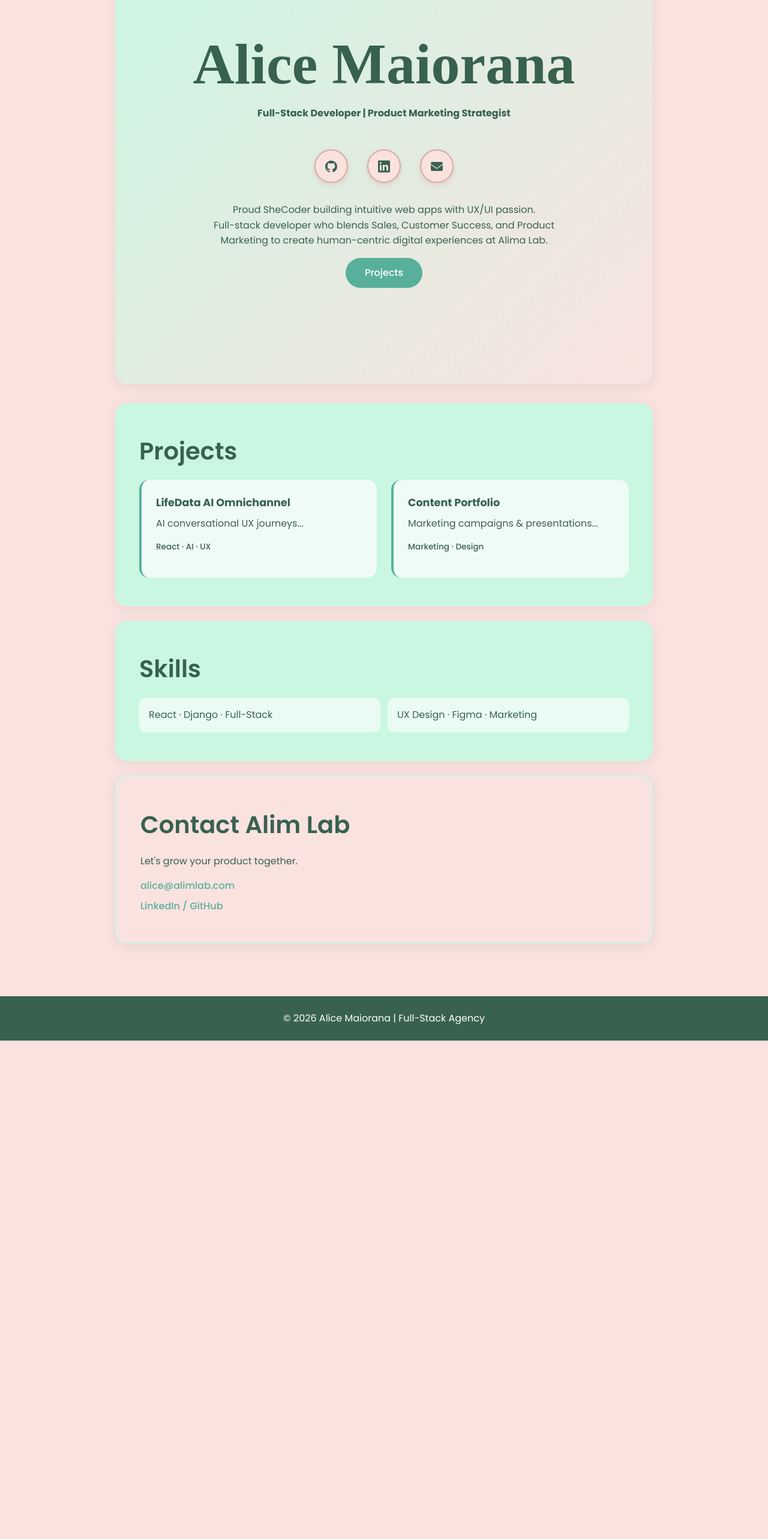
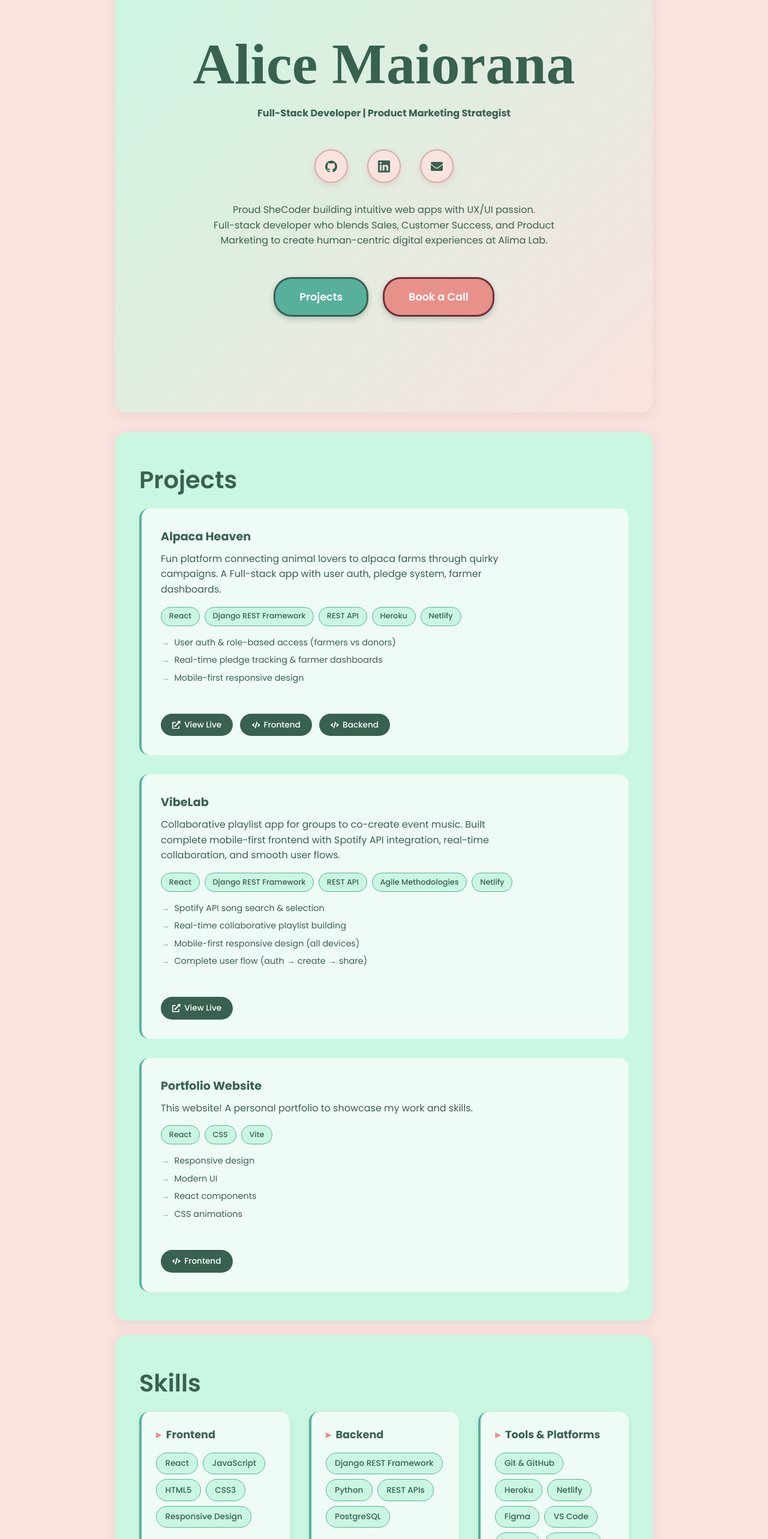
Before and after one commit to alism3/AlimaLab, a React (Vite) app: page / in a window 1280 px wide. Shown: the part 234-2800 px from the top of the page at 60% size. Before the commit the page ends 1969 px from the top, so only its background shows below. Built offline with nearby package versions, Linux system fonts and the light colour scheme; a web font is replaced by a local one.

Commit message:
Portfolio

```diff
--- a/package.json
+++ b/package.json
@@ -11,6 +11,7 @@
   },
   "dependencies": {
     "react": "^19.2.0",
+    "react-calendly": "^4.4.0",
     "react-dom": "^19.2.0",
     "react-icons": "^5.5.0",
     "react-router-dom": "^7.12.0"
--- a/src/pages/HomePage.css
+++ b/src/pages/HomePage.css
@@ -14,21 +14,13 @@ main {
 /* Name Title - League Script Font */
 .name-title {
   font-family: 'League Script', cursive;
-  font-size: clamp(4rem, 10vw, 6rem) !important; /* Override .section h1 */
+  font-size: clamp(4rem, 10vw, 6rem) !important;
   font-weight: 400;
-  color: var(--green-dark); /* Pink from your palette */
+  color: var(--green-dark);
   line-height: 1.1;
 }
 
 /* Social Icons */
-.social-icons {
-  display: flex;
-  justify-content: center;
-  gap: 2rem;
-  margin: 2rem 0;
-  width: 100%;
-}
-
 .social-icons {
   display: flex;
   justify-content: center;
@@ -54,12 +46,6 @@ main {
   cursor: pointer;
 }
 
-
-/* Tagline - Bold */
-.tagline {
-  font-weight: 700;
-}
-
 .social-icons a:hover {
   color: var(--text-light);
   background: var(--rose-bright);
@@ -68,7 +54,82 @@ main {
   box-shadow: 0 8px 20px rgba(232, 145, 138, 0.4);
 }
 
-/* 2. Sections */
+/* Tagline - Bold */
+.tagline {
+  font-weight: 700;
+}
+
+/* Hero Buttons */
+.hero-buttons {
+  display: flex;
+  flex-direction: column;
+  align-items: center;
+  gap: 1rem;
+  margin-top: 2rem;
+  width: 100%;
+  padding: 0 1rem;
+}
+
+.hero-buttons .btn-primary,
+.hero-buttons .btn-secondary {
+  width: 100%;
+  max-width: 280px;
+  text-align: center;
+  padding: 1rem 1.5rem;
+  border-radius: 30px;
+  font-weight: 600;
+  text-decoration: none;
+  transition: all 0.3s ease;
+  display: flex;
+  justify-content: center;
+  align-items: center;
+  font-size: 1rem;
+  cursor: pointer;
+  box-shadow: 0 4px 10px rgba(56, 97, 80, 0.3);
+}
+
+.hero-buttons .btn-primary {
+  background: var(--green-mid);
+  color: var(--text-light);
+  border: 3px solid var(--green-dark);
+}
+
+.hero-buttons .btn-primary:hover {
+  background: var(--green-dark);
+  border-color: var(--green-dark);
+  transform: translateY(-5px) scale(1.05);
+  box-shadow: 0 8px 20px rgba(56, 97, 80, 0.4);
+}
+
+.hero-buttons .btn-secondary {
+  background: var(--rose-bright);
+  color: white;
+  border: 3px solid var(--burgundy);
+}
+
+.hero-buttons .btn-secondary:hover {
+  background: var(--burgundy);
+  border-color: var(--burgundy);
+  transform: translateY(-5px) scale(1.05);
+  box-shadow: 0 8px 20px rgba(114, 47, 55, 0.5);
+}
+
+/* Footer Link */
+.footer-link {
+  color: var(--rose-light);
+  text-decoration: none;
+  font-size: 0.9rem;
+  margin-top: 0.5rem;
+  display: inline-block;
+}
+
+.footer-link:hover {
+  text-decoration: underline;
+}
+
+/* ================================
+   SECTIONS
+   ================================ */
 .section {
   padding: 2rem 1.5rem;
   margin-bottom: 1.5rem;
@@ -82,7 +143,7 @@ main {
   padding: 6rem 3rem;
   margin-bottom: 2rem;
   display: flex;
-  justify-content: center ;
+  justify-content: center;
   align-items: center;
 }
 
@@ -119,41 +180,173 @@ main {
 
 /* 3. Projects Grid */
 .project-grid {
-  display: grid;
-  gap: 1rem;
-  grid-template-columns: 1fr;
+  display: flex;
+  flex-direction: column;
+  gap: 2rem;
 }
 
 .project-card {
-  padding: 1.5rem;
+  padding: 2rem;
   background: rgba(255, 255, 255, 0.7);
   border-radius: 16px;
   border-left: 4px solid var(--green-mid);
+  transition: all 0.3s ease;
+  display: flex;
+  flex-direction: column;
+  width: 100%;
+  min-height: 350px;
+}
+
+.project-card:hover {
+  transform: translateY(-5px);
+  box-shadow: 0 8px 25px rgba(56, 97, 80, 0.15);
 }
 
 .project-card h3 {
   margin-bottom: 0.5rem;
-  font-size: 1.1rem;
+  font-size: 1.2rem;
+  color: var(--green-dark);
 }
 
+.project-card > p {
+  margin-bottom: 1rem;
+  color: var(--text-main);
+}
+
+/* Project Links */
+.project-links {
+  display: flex;
+  flex-direction: column;
+  gap: 0.5rem;
+  margin-top: auto;
+  padding-top: 1rem;
+  width: 100%;
+}
+
+.project-link {
+  display: inline-flex;
+  align-items: center;
+  justify-content: center;
+  gap: 0.4rem;
+  padding: 0.6rem 1rem;
+  background: var(--green-dark);
+  color: white;
+  text-decoration: none;
+  border-radius: 20px;
+  font-size: 0.85rem;
+  font-weight: 500;
+  transition: all 0.3s ease;
+  width: 100%;
+  text-align: center;
+}
+
+.project-link:hover {
+  background: var(--green-mid);
+  transform: translateY(-2px);
+  box-shadow: 0 4px 12px rgba(56, 97, 80, 0.3);
+}
+
+/* Project Features List - Arrow bullets */
+.project-features {
+  list-style: none;
+  display: flex;
+  flex-direction: column;
+  gap: 0.4rem;
+  margin-bottom: 2rem;
+  padding-left: 0;
+  flex-grow: 1;
+}
+
+.project-features li {
+  display: flex;
+  align-items: flex-start;
+  gap: 0.5rem;
+  font-size: 0.9rem;
+  color: var(--text-main);
+}
+
+.project-features li::before {
+  content: '→';
+  color: var(--green-mid);
+  font-weight: 600;
+}
+
+/* Project Tags - Green pills */
 .project-tags {
+  display: flex;
+  flex-wrap: wrap;
+  gap: 0.5rem;
+  margin-bottom: 1rem;
+}
+
+.project-tags span {
+  background: var(--green-light);
+  padding: 0.3rem 0.8rem;
+  border-radius: 20px;
+  font-size: 0.8rem;
+  color: var(--green-dark);
+  font-weight: 500;
+  border: 1px solid var(--green-mid);
+}
+
+/* 4. Skills Section */
+.skills-container {
+  display: flex;
+  flex-direction: column;
+  gap: 1.5rem;
+}
+
+.skill-category {
+  background: rgba(255, 255, 255, 0.7);
+  border-radius: 16px;
+  padding: 1.5rem;
+  border-left: 4px solid var(--green-mid);
+  box-shadow: 0 4px 10px rgba(56, 97, 80, 0.1);
+  transition: all 0.3s ease;
+}
+
+.skill-category:hover {
+  transform: translateY(-3px);
+  box-shadow: 0 6px 15px rgba(56, 97, 80, 0.15);
+}
+
+.skill-category h3 {
+  color: var(--green-dark);
+  font-size: 1.1rem;
+  margin-bottom: 1rem;
+  display: flex;
+  align-items: center;
+  gap: 0.5rem;
+}
+
+.skill-category h3::before {
+  content: '▸';
+  color: var(--rose-bright);
+}
+
+.skill-list {
+  list-style: none;
+  display: flex;
+  flex-wrap: wrap;
+  gap: 0.5rem;
+  padding: 0;
+}
+
+.skill-list li {
+  background: var(--green-light);
+  padding: 0.4rem 0.9rem;
+  border-radius: 20px;
   font-size: 0.85rem;
   color: var(--green-dark);
   font-weight: 500;
-  margin-top: 0.5rem;
+  border: 1px solid var(--green-mid);
+  transition: all 0.3s ease;
 }
 
-/* 4. Skills Grid */
-.skills-grid {
-  list-style: none;
-  display: grid;
-  gap: 0.75rem;
-}
-
-.skills-grid li {
-  background: rgba(255, 255, 255, 0.6);
-  padding: 1rem;
-  border-radius: 12px;
+.skill-list li:hover {
+  background: var(--green-mid);
+  color: white;
+  transform: scale(1.05);
 }
 
 /* 5. Contact Links */
@@ -182,6 +375,9 @@ main {
   color: var(--text-light);
 }
 
+/* ================================
+   LARGE PHONES (480px+)
+   ================================ */
 @media (min-width: 480px) {
   main {
     padding: 6rem 1.5rem 3rem;
@@ -192,7 +388,7 @@ main {
   }
 
   .about {
-    padding: 6rem 3rem; /* Keep about section padding! */
+    padding: 6rem 3rem;
   }
 
   .section h1,
@@ -214,7 +410,7 @@ main {
   }
 
   .about {
-    padding: 8rem 3rem; /* Even bigger on tablets! */
+    padding: 8rem 3rem;
   }
 
   .section h1,
@@ -222,13 +418,47 @@ main {
     font-size: 2rem;
   }
 
+  /* Keep cards stacked vertically */
   .project-grid {
-    grid-template-columns: repeat(2, 1fr);
-    gap: 1.5rem;
+    gap: 2rem;
   }
 
-  .skills-grid {
-    grid-template-columns: repeat(2, 1fr);
+  /* Horizontal buttons on tablet+ */
+  .hero-buttons {
+    flex-direction: row;
+    justify-content: center;
+    padding: 0;
+  }
+
+  .hero-buttons .btn-primary,
+  .hero-buttons .btn-secondary {
+    width: auto;
+    max-width: none;
+    padding: 0.75rem 2rem;
+  }
+
+  /* Project links horizontal on tablet+ */
+  .project-links {
+    flex-direction: row;
+    flex-wrap: nowrap;
+    justify-content: flex-start;
+    gap: 0.75rem;
+  }
+
+  .project-link {
+    width: auto;
+    padding: 0.5rem 1.2rem;
+    white-space: nowrap;
+  }
+
+  /* Skills horizontal on tablet+ */
+  .skills-container {
+    flex-direction: row;
+    justify-content: space-between;
+  }
+
+  .skill-category {
+    flex: 1;
   }
 }
 
@@ -241,7 +471,7 @@ main {
   }
 
   .about {
-    padding: 10rem 4rem; /* Big hero space on desktop! */
+    padding: 10rem 4rem;
   }
 
   .section h1,
@@ -252,4 +482,19 @@ main {
   .content-wrapper {
     max-width: 700px;
   }
+
+  .hero-buttons {
+    gap: 1.5rem;
+  }
+
+  .hero-buttons .btn-primary,
+  .hero-buttons .btn-secondary {
+    padding: 1rem 2.5rem;
+    font-size: 1.1rem;
+  }
+
+  /* More space between skill categories */
+  .skills-container {
+    gap: 2rem;
+  }
 }
--- a/src/pages/HomePage.jsx
+++ b/src/pages/HomePage.jsx
@@ -1,8 +1,6 @@
 import './HomePage.css';
 import { SiGithub, SiLinkedin } from 'react-icons/si';
-import { FaEnvelope } from 'react-icons/fa';
-
-
+import { FaEnvelope, FaExternalLinkAlt, FaCode } from 'react-icons/fa';
 
 function HomePage() {
     console.log("HomePage is rendering!");
@@ -14,8 +12,43 @@ function HomePage() {
   };
 
   const projects = [
-    { title: 'LifeData AI Omnichannel', desc: 'AI conversational UX journeys...', tags: ['React', 'AI', 'UX'] },
-    { title: 'Content Portfolio', desc: 'Marketing campaigns & presentations...', tags: ['Marketing', 'Design'] },
+  {
+    title: 'Alpaca Heaven',
+    desc: "Fun platform connecting animal lovers to alpaca farms through quirky campaigns. A Full-stack app with user auth, pledge system, farmer dashboards.",
+
+    features: [
+      'User auth & role-based access (farmers vs donors)',
+      'Real-time pledge tracking & farmer dashboards',
+      'Mobile-first responsive design'
+    ],
+    tags: ['React', 'Django REST Framework', 'REST API', 'Heroku', 'Netlify'],
+    liveUrl: 'https://alpacaheaven.netlify.app/',
+    frontendRepo: 'https://github.com/alism3/AlpacaHeaven_Frontend.git',
+    backendRepo: 'https://github.com/alism3/crowdfunding_backend.git',
+  },
+    {
+      title: 'VibeLab',
+      desc: "Collaborative playlist app for groups to co-create event music. Built complete mobile-first frontend with Spotify API integration, real-time collaboration, and smooth user flows.",
+      features: [
+        'Spotify API song search & selection',
+        'Real-time collaborative playlist building',
+        'Mobile-first responsive design (all devices)',
+        'Complete user flow (auth → create → share)'
+      ],
+      tags: ['React', 'Django REST Framework', 'REST API', 'Agile Methodologies', 'Netlify'],
+      liveUrl: 'vibelabmusic.netlify.app',
+      frontendRepo: null,
+      backendRepo: null,
+    },
+    {
+      title: 'Portfolio Website',
+      desc: 'This website! A personal portfolio to showcase my work and skills.',
+      features: ['Responsive design', 'Modern UI', 'React components', 'CSS animations'],
+      tags: ['React', 'CSS', 'Vite'],
+      liveUrl: null,
+      frontendRepo: 'https://github.com/alism3/portfolio',
+      backendRepo: null,
+    },
   ];
 
   return (
@@ -27,7 +60,7 @@ function HomePage() {
             <h1 className="name-title">{agencyData.name}</h1>
             <p className="tagline">{agencyData.tagline}</p>
 
-            {/* Social Icons - Right after tagline! */}
+            {/* Social Icons */}
             <div className="social-icons">
               <a href="https://github.com/alism3" target="_blank" rel="noopener noreferrer">
                 <SiGithub />
@@ -41,10 +74,14 @@ function HomePage() {
             </div>
 
             <p>{agencyData.about}</p>
-            <a href="#projects" className="btn-primary">Projects</a>
+
+            {/* Hero Buttons */}
+            <div className="hero-buttons">
+              <a href="#projects" className="btn-primary">Projects</a>
+              <a href="https://calendly.com/alima-lab-am/30min" className="btn-secondary" target="_blank" rel="noopener noreferrer">Book a Call</a>
+            </div>
           </div>
         </section>
-
 
         {/* Section 2: Projects */}
         <section id="projects" className="section projects">
@@ -54,9 +91,39 @@ function HomePage() {
               <article key={index} className="project-card">
                 <h3>{project.title}</h3>
                 <p>{project.desc}</p>
-                <p className="project-tags">
-                  {project.tags.join(' · ')}
-                </p>
+
+                {/* Tags as green pills - RIGHT AFTER description */}
+                <div className="project-tags">
+                  {project.tags.map((tag, i) => (
+                    <span key={i}>{tag}</span>
+                  ))}
+                </div>
+
+                {/* Key Features with arrows */}
+                <ul className="project-features">
+                  {project.features.map((feature, i) => (
+                    <li key={i}>{feature}</li>
+                  ))}
+                </ul>
+
+                {/* Project Links */}
+                <div className="project-links">
+                  {project.liveUrl && (
+                    <a href={project.liveUrl} target="_blank" rel="noopener noreferrer" className="project-link">
+                      <FaExternalLinkAlt /> View Live
+                    </a>
+                  )}
+                  {project.frontendRepo && (
+                    <a href={project.frontendRepo} target="_blank" rel="noopener noreferrer" className="project-link">
+                      <FaCode /> Frontend
+                    </a>
+                  )}
+                  {project.backendRepo && (
+                    <a href={project.backendRepo} target="_blank" rel="noopener noreferrer" className="project-link">
+                      <FaCode /> Backend
+                    </a>
+                  )}
+                </div>
               </article>
             ))}
           </div>
@@ -65,25 +132,49 @@ function HomePage() {
         {/* Section 3: Skills */}
         <section id="skills" className="section skills">
           <h2>Skills</h2>
-          <ul className="skills-grid">
-            <li>React · Django · Full-Stack</li>
-            <li>UX Design · Figma · Marketing</li>
-          </ul>
-        </section>
+          <div className="skills-container">
 
-        {/* Section 4: Contact */}
-        <section id="contact" className="section contact">
-          <h2>Contact Alim Lab</h2>
-          <p>Let's grow your product together.</p>
-          <ul className="contact-links">
-            <li><a href="mailto:alice@alimlab.com">alice@alimlab.com</a></li>
-            <li><a href="#">LinkedIn / GitHub</a></li>
-          </ul>
+            <div className="skill-category">
+              <h3>Frontend</h3>
+              <ul className="skill-list">
+                <li>React</li>
+                <li>JavaScript</li>
+                <li>HTML5</li>
+                <li>CSS3</li>
+                <li>Responsive Design</li>
+              </ul>
+            </div>
+
+            <div className="skill-category">
+              <h3>Backend</h3>
+              <ul className="skill-list">
+                <li>Django REST Framework</li>
+                <li>Python</li>
+                <li>REST APIs</li>
+                <li>PostgreSQL</li>
+              </ul>
+            </div>
+
+            <div className="skill-category">
+              <h3>Tools & Platforms</h3>
+              <ul className="skill-list">
+                <li>Git & GitHub</li>
+                <li>Heroku</li>
+                <li>Netlify</li>
+                <li>Figma</li>
+                <li>VS Code</li>
+                <li>Asana</li>
+                <li>Insomnia</li>
+              </ul>
+            </div>
+
+          </div>
         </section>
       </main>
 
       <footer className="site-footer">
-        <p>&copy; 2026 {agencyData.name} | Full-Stack Agency</p>
+        <p>&copy; 2026 Alima Lab | Full-Stack Developer</p>
+        <a href="/cv/AliceMaiorana_CV.pdf" className="footer-link" download>Download CV</a>
       </footer>
     </>
   );
--- a/src/style.css
+++ b/src/style.css
@@ -13,7 +13,8 @@
 :root {
   --rose-dark: #D6ABA6;
   --rose-light: #FAE2DF;
-  --rose-bright: #E8918A; /* New bright pink! */
+  --rose-bright: #E8918A;
+  --burgundy: #722F37;
   --green-dark: #386150;
   --green-mid: #58B09C;
   --green-light: #CAF7E2;
@@ -21,6 +22,7 @@
   --text-light: #ffffff;
   --font-body: 'Poppins', system-ui, sans-serif;
 }
+
 
 body {
   font-family: var(--font-body);
@@ -33,20 +35,3 @@ body {
 html {
   scroll-behavior: smooth;
 }
-
-/* 3. Shared Button Styles */
-.btn-primary {
-  display: inline-block;
-  background: var(--green-mid);
-  color: var(--text-light);
-  padding: 0.75rem 2rem;
-  border-radius: 50px;
-  text-decoration: none;
-  font-weight: 500;
-  transition: all 0.3s;
-}
-
-.btn-primary:hover {
-  transform: translateY(-2px);
-  box-shadow: 0 6px 20px rgba(88, 176, 156, 0.3);
-}
```
Also changed, not shown: 1 other file (tests, documents, lock files or other folders).
